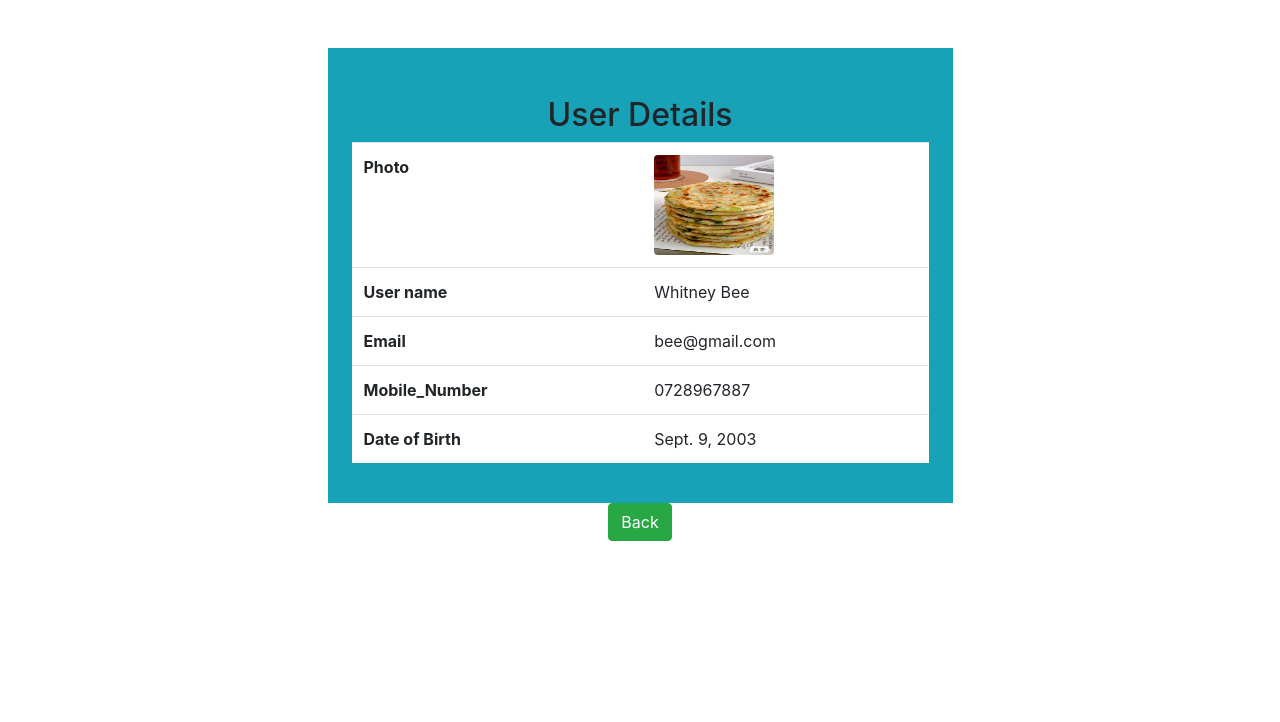
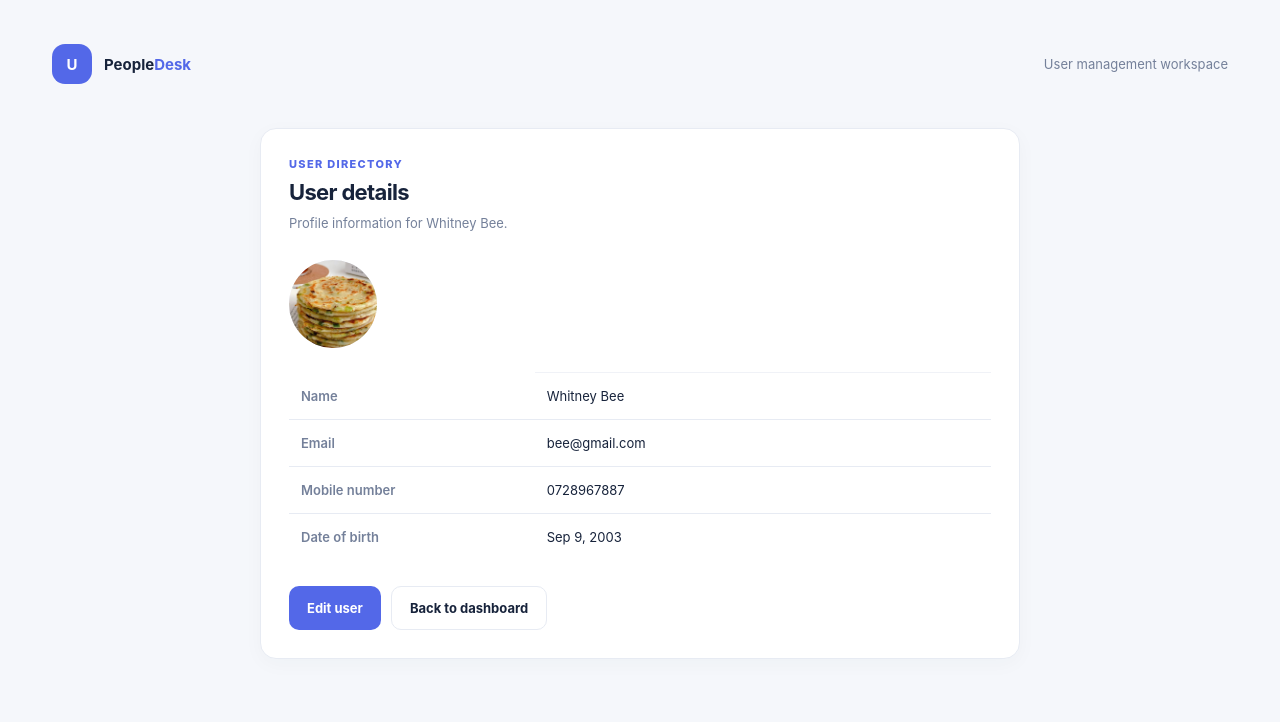
Before and after one commit to violaoteng/crud_operation, a Django app: page /View/2 in a window 1280 px wide. Shown: the top 722 px of the page. Run offline with Django 5.2, Linux system fonts and the light colour scheme; data comes from the database, SQL or seed files in the repository.

Commit message:
layout changes

```diff
--- a/my_app/static/my_app/css/dashboard.css
+++ b/my_app/static/my_app/css/dashboard.css
@@ -390,6 +390,169 @@ tr:hover td {
     color: var(--ink);
 }
 
+.content-card {
+    max-width: 760px;
+    margin: 0 auto;
+}
+
+.content-card h2 {
+    margin: 0;
+    font-size: 22px;
+    letter-spacing: -.03em;
+}
+
+.content-intro {
+    margin: 8px 0 26px;
+    color: var(--muted);
+    font-size: 13px;
+    line-height: 1.6;
+}
+
+.form-card form p {
+    margin: 0 0 20px;
+}
+
+.form-card form label {
+    display: block;
+    margin-bottom: 7px;
+    color: var(--ink);
+    font-size: 13px;
+    font-weight: 650;
+}
+
+.form-card input:not([type="checkbox"]):not([type="radio"]),
+.form-card select,
+.form-card textarea {
+    display: block;
+    width: 100%;
+    min-height: 42px;
+    padding: 10px 12px;
+    border: 1px solid var(--line);
+    border-radius: 9px;
+    background: white;
+    color: var(--ink);
+    font: inherit;
+    font-size: 13px;
+}
+
+.form-card input[type="file"] {
+    padding: 8px;
+}
+
+.form-card input:focus,
+.form-card select:focus,
+.form-card textarea:focus {
+    border-color: #9ba7ff;
+    outline: 2px solid #5368e81a;
+}
+
+.form-card .helptext,
+.form-card ul {
+    display: block;
+    margin: 7px 0 0;
+    color: var(--muted);
+    font-size: 11px;
+}
+
+.form-card ul {
+    padding-left: 18px;
+}
+
+.form-card .errorlist {
+    color: var(--red);
+}
+
+.form-actions {
+    display: flex;
+    flex-wrap: wrap;
+    gap: 10px;
+    margin-top: 26px;
+}
+
+.secondary-button,
+.danger-button {
+    display: inline-flex;
+    min-height: 44px;
+    align-items: center;
+    justify-content: center;
+    padding: 0 18px;
+    border: 1px solid var(--line);
+    border-radius: 10px;
+    background: white;
+    color: var(--ink);
+    font: inherit;
+    font-size: 13px;
+    font-weight: 700;
+    cursor: pointer;
+}
+
+.secondary-button:hover {
+    border-color: #c9d0ff;
+    background: var(--accent-soft);
+}
+
+.danger-button {
+    border-color: var(--red);
+    background: var(--red);
+    color: white;
+}
+
+.danger-button:hover {
+    background: #c9475a;
+    color: white;
+}
+
+.profile-photo {
+    display: block;
+    width: 88px;
+    height: 88px;
+    margin-bottom: 24px;
+    border-radius: 50%;
+    object-fit: cover;
+    background: var(--accent-soft);
+}
+
+.detail-table {
+    width: 100%;
+    border-collapse: collapse;
+    text-align: left;
+    white-space: normal;
+}
+
+.detail-table th,
+.detail-table td {
+    padding: 15px 12px;
+    border-bottom: 1px solid var(--line);
+    background: white;
+    font-size: 13px;
+    text-transform: none;
+    letter-spacing: normal;
+}
+
+.detail-table th {
+    width: 35%;
+    color: var(--muted);
+    font-weight: 600;
+}
+
+.detail-table tr:last-child th,
+.detail-table tr:last-child td {
+    border-bottom: 0;
+}
+
+.confirmation-icon {
+    display: grid;
+    width: 48px;
+    height: 48px;
+    margin-bottom: 20px;
+    place-items: center;
+    border-radius: 14px;
+    background: #fff0f2;
+    color: var(--red);
+    font-size: 22px;
+    font-weight: 750;
+}
+
 @media (max-width: 760px) {
     .shell {
         padding: 28px 20px 44px;
@@ -421,6 +584,10 @@ tr:hover td {
 
     .directory {
         padding: 0;
+    }
+
+    .content-card {
+        max-width: none;
     }
 }
 
@@ -457,4 +624,9 @@ tr:hover td {
     .directory {
         padding: 0;
     }
+
+    .detail-table th,
+    .detail-table td {
+        padding: 13px 8px;
+    }
 }
--- a/my_app/templates/View.html
+++ b/my_app/templates/View.html
@@ -1,41 +1,54 @@
+{% load static %}
 <!DOCTYPE html>
 <html lang="en">
 <head>
     <meta charset="UTF-8">
-    <title>view</title>
-    <link rel="stylesheet" href="https://cdn.jsdelivr.net/npm/bootstrap@4.6.1/dist/css/bootstrap.min.css">
+    <meta name="viewport" content="width=device-width, initial-scale=1">
+    <title>User details | PeopleDesk</title>
+    <link rel="stylesheet" href="{% static 'my_app/css/dashboard.css' %}">
 </head>
 <body>
-<div class="container-fluid my-5">
-    <div class="w-50 m-auto p-4 bg-info ">
-        <h2 class="text-center mt-4"> User Details</h2>
-        <table class="table bg-white">
+<main class="shell">
+    <header class="topbar">
+        <a class="brand" href="/">
+            <span class="brand-mark" aria-hidden="true">U</span>
+            <span>People<span style="color: var(--accent)">Desk</span></span>
+        </a>
+        <span class="top-note">User management workspace</span>
+    </header>
+
+    <section class="panel content-card">
+        <p class="eyebrow">User directory</p>
+        <h2>User details</h2>
+        <p class="content-intro">Profile information for {{ user.name }}.</p>
+        {% if user.photo and user.photo.name != "a.png" %}
+        <img class="profile-photo" src="{{ user.photo.url }}" alt="Profile photo of {{ user.name }}">
+        {% endif %}
+        <table class="detail-table">
+            <tbody>
                 <tr>
-                <th>Photo</th>
-                <td><img src="/media/{{user.photo}} " class="rounded  d-block" height="100px" width="120px"></td>
+                    <th scope="row">Name</th>
+                    <td>{{ user.name }}</td>
                 </tr>
                 <tr>
-                <th>User name</th>
-                <td>{{user.name}}</td>
-            </tr>
-
-            <tr>
-                <th> Email </th>
-                <td>{{user.email}}</td>
+                    <th scope="row">Email</th>
+                    <td>{{ user.email }}</td>
                 </tr>
                 <tr>
-                <th>Mobile_Number</th>
-                <td>{{user.mobile_number}}</td>
+                    <th scope="row">Mobile number</th>
+                    <td>{{ user.mobile_number }}</td>
                 </tr>
                 <tr>
-                <th>Date of Birth</th>
-                <td>{{user.date_of_birth}}</td>
+                    <th scope="row">Date of birth</th>
+                    <td>{{ user.date_of_birth|date:"M j, Y" }}</td>
                 </tr>
+            </tbody>
         </table>
+        <div class="form-actions">
+            <a class="button" href="/Edit/{{ user.id }}">Edit user</a>
+            <a class="secondary-button" href="/">Back to dashboard</a>
         </div>
-    <div class="text-center">
-        </button><a href="/" class="btn btn-success"> Back </button></a>
-    </div>
-</div>
+    </section>
+</main>
 </body>
 </html>
```
Also changed, not shown: my_app/templates/Add.html (+27 -10 lines), my_app/templates/Delete.html (+27 -12 lines), my_app/templates/Edit.html (+26 -10 lines). Lines whose indentation alone changed are shown as unchanged.
